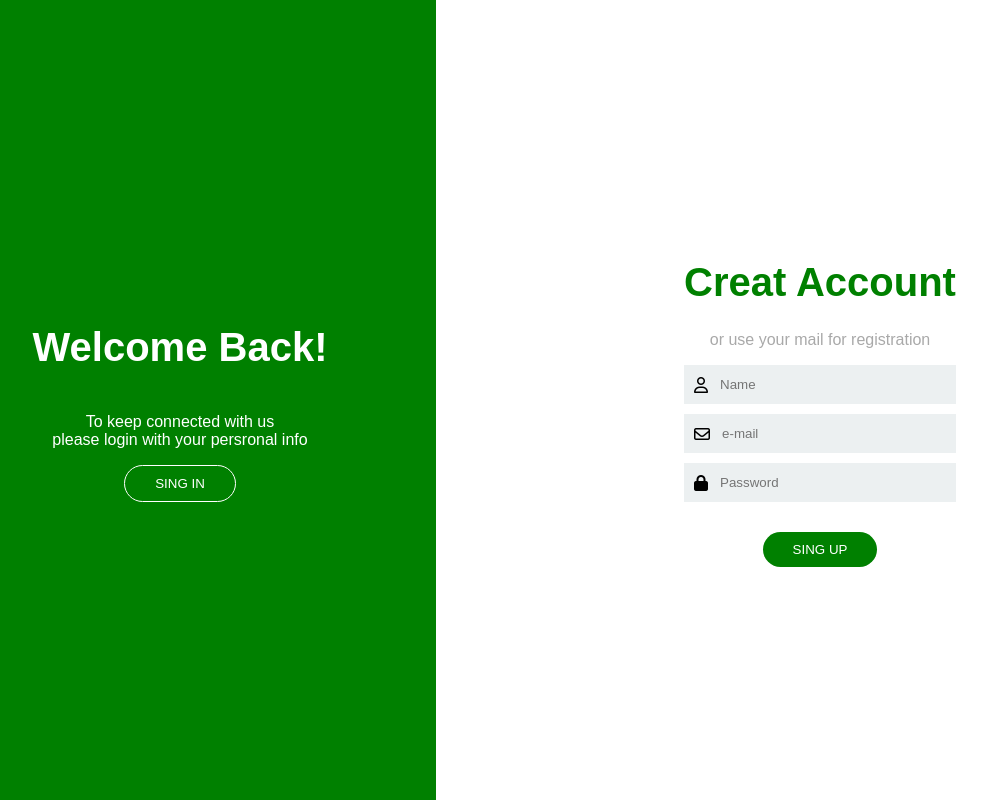
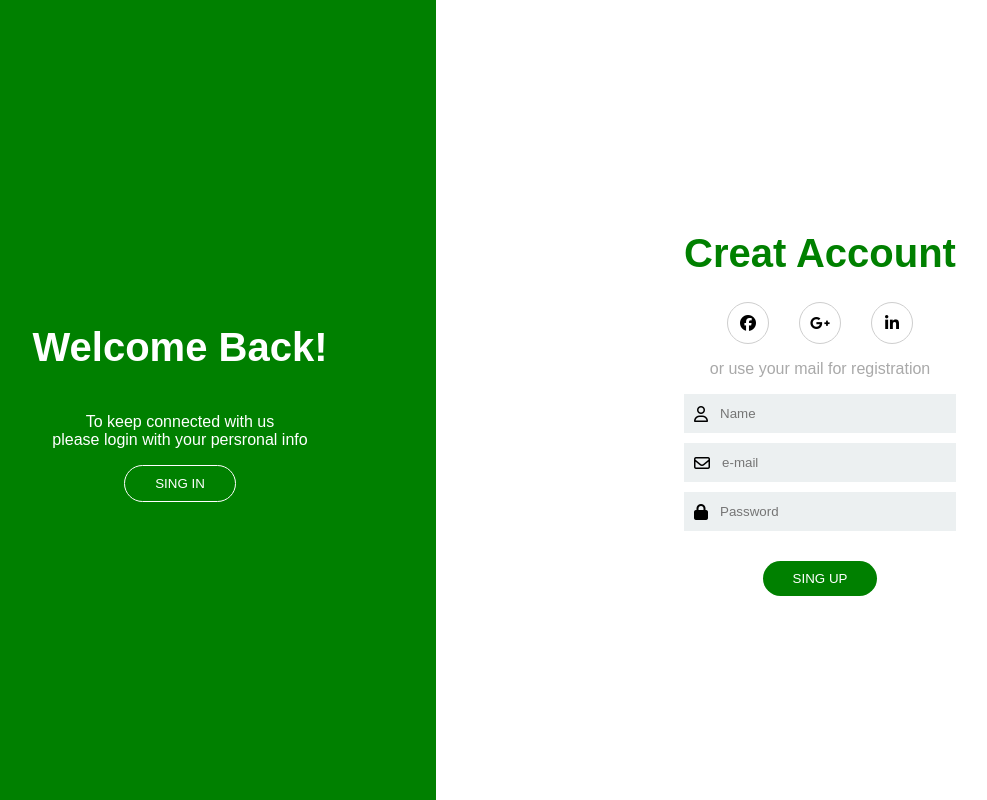
Before and after one commit to MFN1206/AULAS, a plain HTML site: page registro/index.html in a window 1280 px wide. Shown: the whole page, without its empty margins (76-1063 px from the left). Drawn offline with Linux system fonts and the light colour scheme.

Commit message:
Adicionado imagens

```diff
--- a/registro/index.html
+++ b/registro/index.html
@@ -23,6 +23,11 @@
             <div class="formulario">
                 <div class="topo">
                     <h1>Creat Account</h1>
+                    <div class="redes-sociais">
+                        <div class="icon"><i class="fa-brands fa-facebook"></i></div>
+                        <div class="icon"><i class="fa-brands fa-google-plus-g"></i></div>
+                        <div class="icon"><i class="fa-brands fa-linkedin-in"></i></div>
+                    </div>
                     <p>or use your mail for registration</p>
                 </div>
                 <div class="meio">
--- a/registro/style.css
+++ b/registro/style.css
@@ -80,6 +80,7 @@ body {
     margin-top: 20px;
     text-align: center;
 }
+
 .container .direita .formulario .fim button {
     background-color: green;
     border: 1px, transparent;
@@ -87,3 +88,19 @@ body {
     padding: 10px 30px;
     border-radius: 25px;
 }
+
+.container .direita .formulario .topo .redes-sociais {
+display: flex;
+justify-content: center;
+align-items: center;
+gap: 30px;
+}
+
+.container .direita .formulario .topo .redes-sociais .icon {
+    border: 1px solid #cecece;
+    width: 40px;
+    height: 40px;
+    display: flex;
+    justify-content: center;
+    align-items: center;
+    border-radius: 100%;
```
